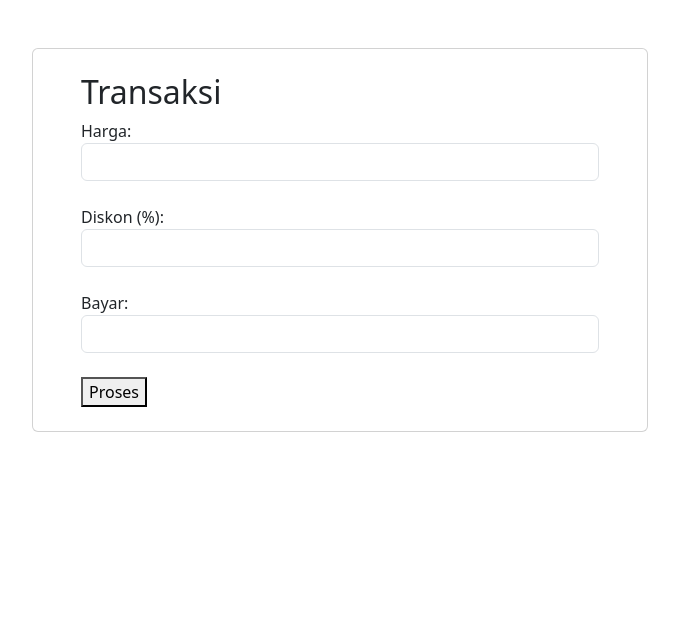
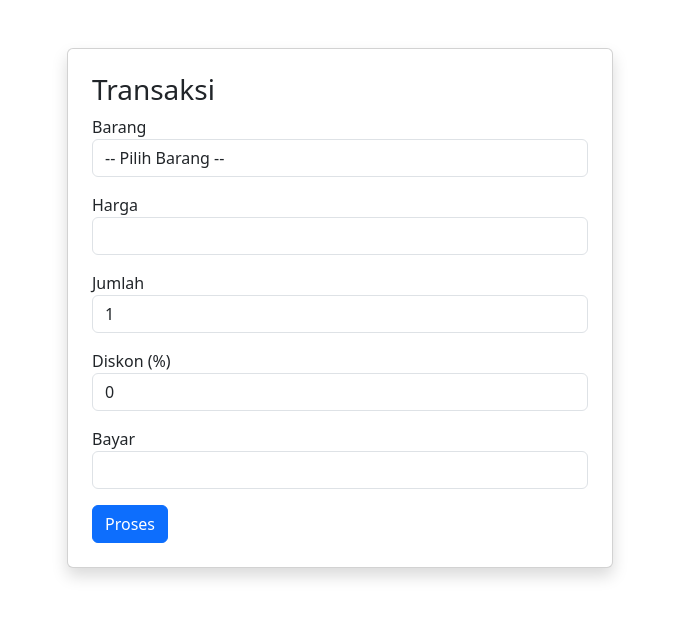
Before and after one commit to stokpribadidipa-ship-it/kasir-mini, a PHP site: page /transaksi.php in a window 1280 px wide. Shown: the top 618 px of the page, without its empty margins (300-979 px from the left). Run offline with PHP 8.4, Linux system fonts and the light colour scheme; data that the repository does not hold is empty.

Commit message:
Update transaksi.php

```diff
--- a/transaksi.php
+++ b/transaksi.php
@@ -1,27 +1,87 @@
+<?php include 'koneksi.php'; ?>
 <!DOCTYPE html>
 <html lang="en">
 <head>
     <meta charset="UTF-8">
     <meta name="viewport" content="width=device-width, initial-scale=1.0">
-    <title>Document</title>
-    <link href="https://cdn.jsdelivr.net/npm/bootstrap@5.3.8/dist/css/bootstrap.min.css" rel="stylesheet" integrity="sha384-sRIl4kxILFvY47J16cr9ZwB07vP4J8+LH7qKQnuqkuIAvNWLzeN8tE5YBujZqJLB" crossorigin="anonymous">
+    <title>Transaksi</title>
+    <link href="https://cdn.jsdelivr.net/npm/bootstrap@5.3.8/dist/css/bootstrap.min.css" rel="stylesheet">
 </head>
 <body>
-    <div class="container-fluid">
+
+<div class="container">
 <div class="row justify-content-center">
 <div class="col-md-6">
-                <div class="card px-5 py-4 mt-5">
-                    <h2 class="card-title">Transaksi</h2>
+
+<div class="card p-4 mt-5 shadow">
+<h3>Transaksi</h3>
+
 <form method="POST" action="proses_transaksi.php">
-                        Harga: <input type="number" name="harga" class="form-control"><br>
-                        Diskon (%): <input type="number" name="diskon" class="form-control"><br>
-                        Bayar: <input type="number" name="bayar" class="form-control"><br>
-                        <button type="submit">Proses</button>
+
+<!-- PILIH BARANG -->
+<label>Barang</label>
+<select name="barang_id" id="barang" class="form-control mb-3" onchange="setHarga()" required>
+    <option value="">-- Pilih Barang --</option>
+
+    <?php
+    $query = mysqli_query($conn, "SELECT * FROM barang");
+    while ($data = mysqli_fetch_assoc($query)) {
+        echo "<option value='{$data['id_barang']}' data-harga='{$data['harga']}'>
+                {$data['nama_barang']} - Rp {$data['harga']}
+              </option>";
+    }
+    ?>
+</select>
+
+<!-- HARGA -->
+<label>Harga</label>
+<input type="number" id="harga" name="harga" class="form-control mb-3" readonly>
+
+<!-- JUMLAH -->
+<label>Jumlah</label>
+<input type="number" id="jumlah" name="jumlah" value="1" class="form-control mb-3">
+
+<!-- DISKON -->
+<label>Diskon (%)</label>
+<input type="number" id="diskon" name="diskon" value="0" class="form-control mb-3">
+
+<!-- BAYAR -->
+<label>Bayar</label>
+<input type="number" id="bayar" name="bayar" class="form-control mb-3">
+
+<button class="btn btn-primary">Proses</button>
+
 </form>
+
 </div>
 </div>
 </div>
 </div>
 
+<script>
+function setHarga() {
+    let select = document.getElementById("barang");
+    let harga = select.options[select.selectedIndex].dataset.harga;
+    document.getElementById("harga").value = harga;
+    hitung();
+}
+
+function hitung() {
+    let harga = document.getElementById("harga").value || 0;
+    let jumlah = document.getElementById("jumlah").value || 0;
+    let diskon = document.getElementById("diskon").value || 0;
+    let bayar = document.getElementById("bayar").value || 0;
+
+    let subtotal = harga * jumlah;
+    let potongan = (diskon / 100) * subtotal;
+    let total = subtotal - potongan;
+    let kembalian = bayar - total;
+}
+
+document.getElementById("jumlah").addEventListener("input", hitung);
+document.getElementById("diskon").addEventListener("input", hitung);
+document.getElementById("bayar").addEventListener("input", hitung);
+</script>
+
 </body>
 </html>
```
Lines whose indentation alone changed are shown as unchanged.
